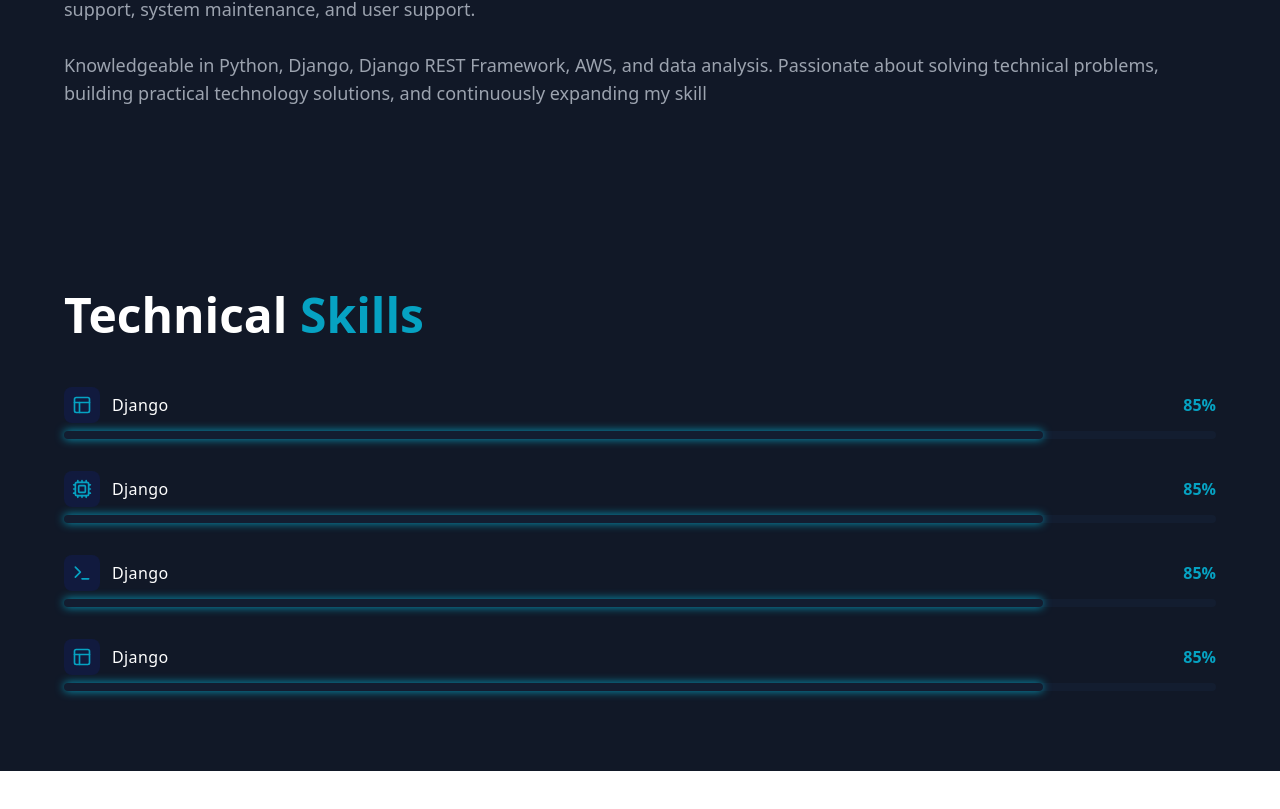
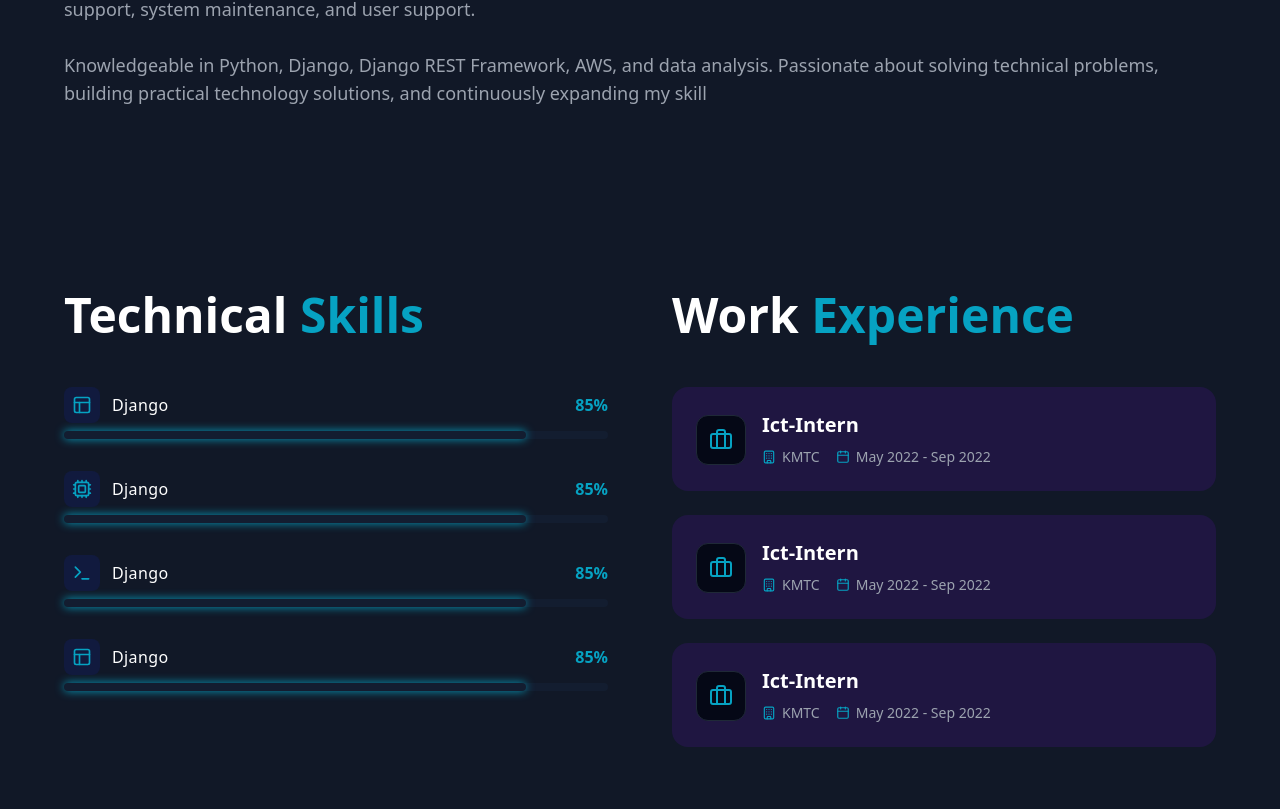
Before and after one commit to gragra-kj/GracePortfolio, a React app in the folder frontend/: page / in a window 1280 px wide. Shown: the part 2033-2842 px from the top of the page. Before the commit the page ends 2804 px from the top, so only its background shows below. Built offline with nearby package versions, Linux system fonts and the light colour scheme; the HTML template or start-up script is replaced by a standard one.

Commit message:
experience

```diff
--- a/frontend/src/components/Experience.jsx
+++ b/frontend/src/components/Experience.jsx
@@ -1,60 +1,57 @@
-import { Cpu, Layout, Terminal } from 'lucide-react'
-import React from 'react'
+import { Briefcase, Building, Calendar, Cpu, Layout, Terminal } from "lucide-react";
+//import React from "react";
 
 const Experience = () => {
-    const skills=[
+  const skills = [
     {
-            id:1,
-            name:'Django',
-            width:'85%',
-            icon:Layout
+      id: 1,
+      name: "Django",
+      width: "85%",
+      icon: Layout,
     },
     {
-            id:2,
-            name:'Django',
-            width:'85%',
-            icon:Cpu
+      id: 2,
+      name: "Django",
+      width: "85%",
+      icon: Cpu,
     },
     {
-            id:3,
-            name:'Django',
-            width:'85%',
-            icon:Terminal
+      id: 3,
+      name: "Django",
+      width: "85%",
+      icon: Terminal,
     },
     {
-            id:4,
-            name:'Django',
-            width:'85%',
-            icon:Layout
-        }
-
+      id: 4,
+      name: "Django",
+      width: "85%",
+      icon: Layout,
+    },
   ];
-    const experiences=[
+  const experience = [
     {
-            id:1,
-            role:'Ict-Intern',
-            company:'KMTC',
-            date:'May 2022 - Sep 2022',
-
+      id: 1,
+      role: "Ict-Intern",
+      company: "KMTC",
+      date: "May 2022 - Sep 2022",
     },
     {
-            id:2,
-            role:'Ict-Intern',
-            company:'KMTC',
-            date:'May 2022 - Sep 2022',
-
+      id: 2,
+      role: "Ict-Intern",
+      company: "KMTC",
+      date: "May 2022 - Sep 2022",
     },
     {
-            id:3,
-            role:'Ict-Intern',
-            company:'KMTC',
-            date:'May 2022 - Sep 2022',
-
+      id: 3,
+      role: "Ict-Intern",
+      company: "KMTC",
+      date: "May 2022 - Sep 2022",
     },
-    ]
+  ];
   return (
     <section className="text-white py-20 relative overflow-hidden" id="skills">
       <div className="max-w-7xl mx-auto px-6 lg:px-16 relative  z-10">
+        <div className="grid md:grid-cols-2 gap-16 items-start">
           <div dat-aos="fade-right">
             <h2 className="text-4xl md:text-5xl font-extrabold mb-12">
               Technical <span className="text-primary"> Skills</span>
@@ -96,9 +93,62 @@
               })}
             </div>
           </div>
+          <div className="fade-left">
+            <h2 className="text-3xl md:text-5xl font-extrabold mb-12">
+                Work <span className="text-primary"> Experience</span>
+
+            </h2>
+            <div className="space-y-6">
+                {experience.map((exp)=>(
+                    <div key={exp.id}
+                    className="group relative p-6 rounded-2xl
+                    bg-[#1f1641] hover:border-primary/50
+                    transition-all duration-300">
+                        <div className="flex gap-4">
+                            <div className="shrink-0 mt-1">
+                                <div className="p-3 bg-[#050816] rounded-xl border
+                                border-gray-800 group-hover:border-primary transition-colors">
+                                    <Briefcase className="text-primary" size={24}/>
+
+                                </div>
+                            </div>
+                            <div className="grow">
+                                <h3 className="text-xl font-bold text-white
+                                group-hover:text-primary transition-colors">
+                                    {exp.role}
+                                </h3>
+                                <div className="flex flex-col sm:flex-row
+                                sm:items-center gap-2 sm:gap-4 mt-2 text-sm
+                                text-gray-400">
+                                    <span className="flex items-center gap-1.5">
+                                        <Building size={14} className="text-primary"/>
+                                        {exp.company}
+
+                                    </span>
+                                    <span className="flex items-center gap-1.5">
+                                        <Calendar size={14} className="text-primary"/>
+                                        {exp.date}
+
+                                    </span>
+
+                                </div>
+
+                            </div>
+
+
+                        </div>
+
+                    </div>
+
+                ))}
+
+            </div>
+
+          </div>
+        </div>
       </div>
     </section>
   );
-}
+};
 
-export default Experience
+export default Experience;
```
Lines whose indentation alone changed are shown as unchanged.
